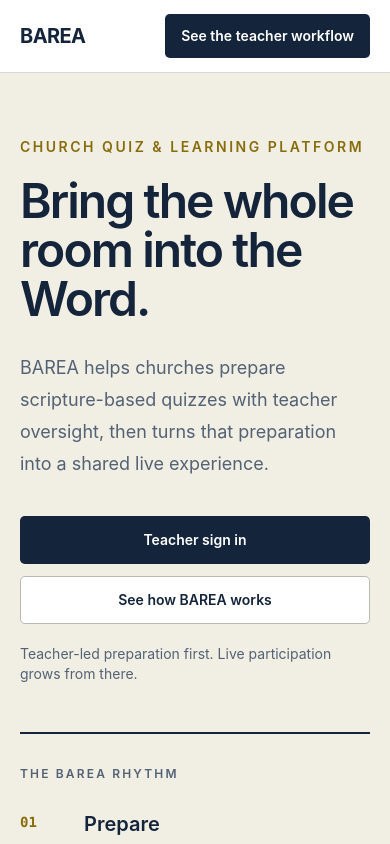
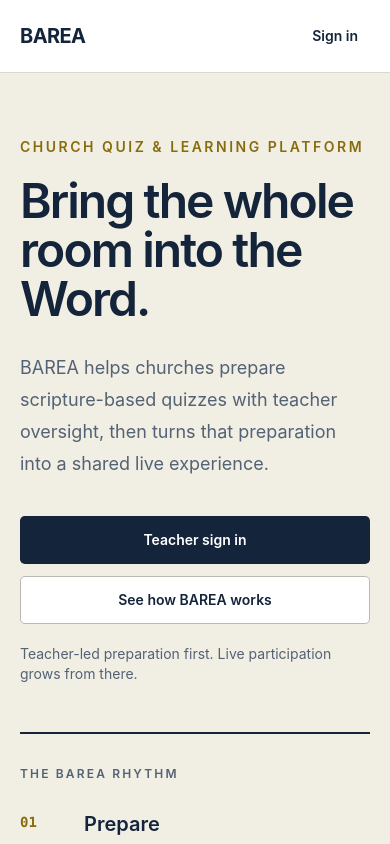
Before and after one commit to jbr01061981-hue/barea, a Next.js app: page / in a window 390 px wide. Shown: the top 844 px of the page. Built offline with nearby package versions, Linux system fonts and the light colour scheme.

Commit message:
feat(frontend): add teacher sign-in entry to app header

```diff
--- a/src/app/layout.tsx
+++ b/src/app/layout.tsx
@@ -35,8 +35,14 @@ export default function RootLayout({
                 How it works
               </a>
               <a
+                href="/login"
+                className="inline-flex min-h-11 items-center justify-center rounded-sm px-3 text-sm font-semibold text-[var(--barea-ink)] hover:text-[var(--barea-gold-dark)] focus:outline-none focus-visible:ring-2 focus-visible:ring-[var(--barea-gold)] sm:px-2"
+              >
+                Sign in
+              </a>
+              <a
                 href="/#how-it-works"
-                className="inline-flex min-h-11 items-center justify-center rounded-[var(--barea-radius-control)] bg-[var(--barea-ink)] px-4 text-sm font-semibold text-white transition-colors hover:bg-[var(--barea-ink-soft)] focus:outline-none focus-visible:ring-2 focus-visible:ring-[var(--barea-gold)] focus-visible:ring-offset-2"
+                className="hidden min-h-11 items-center justify-center rounded-[var(--barea-radius-control)] bg-[var(--barea-ink)] px-4 text-sm font-semibold text-white transition-colors hover:bg-[var(--barea-ink-soft)] focus:outline-none focus-visible:ring-2 focus-visible:ring-[var(--barea-gold)] focus-visible:ring-offset-2 sm:inline-flex"
               >
                 See the teacher workflow
               </a>
```
